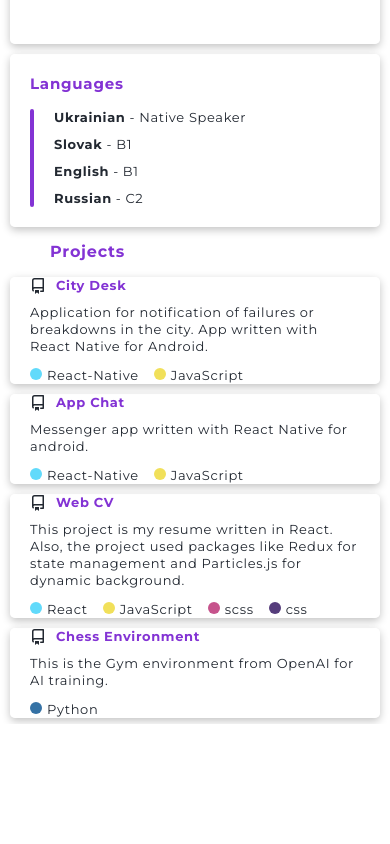
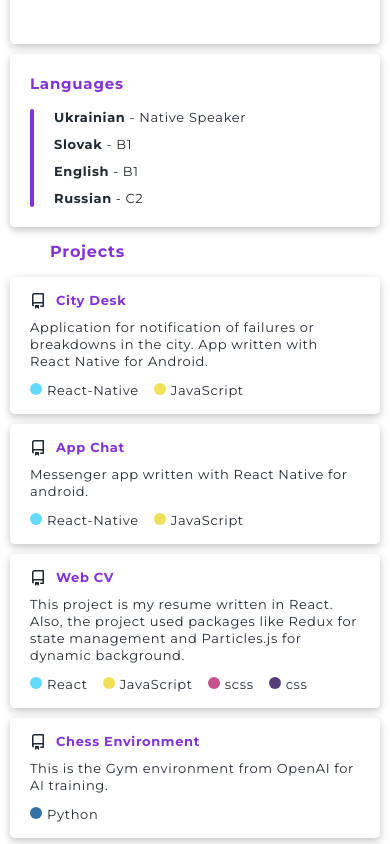
Before and after one commit to Dmytro27Ind/web-cv, a React (Create React App) app: page / in a window 390 px wide. Shown: the part 1330-2174 px from the top of the page. Before the commit the page ends 2054 px from the top, so only its background shows below. Built offline with nearby package versions, Linux system fonts and the light colour scheme.

Commit message:
Download CV button added

```diff
--- a/src/components/Sidebar.jsx
+++ b/src/components/Sidebar.jsx
@@ -41,7 +41,7 @@ function Sidebar() {
         <div className='sidebar__footer-wrapper'>
           <div className='sidebar__footer'>
             <div className='sidebar__download'>
-              <a href="#main">
+              <a href="https://github.com/Dmytro27Ind/web-cv/raw/main/Dmytro_Kagirov_CV.pdf" download>
                 <span>Download CV</span>
                 <BiDownload className='sidebar__download-icon'/>
               </a>
--- a/src/styles/Main.scss
+++ b/src/styles/Main.scss
@@ -289,6 +289,9 @@
     .main__section {
         padding: 0px 20px;
     }
+    .main__section.project {
+        padding: 15px 20px;
+    }
     .skill-mobile-widgets {
         display: flex;
         padding: 0px;
```
